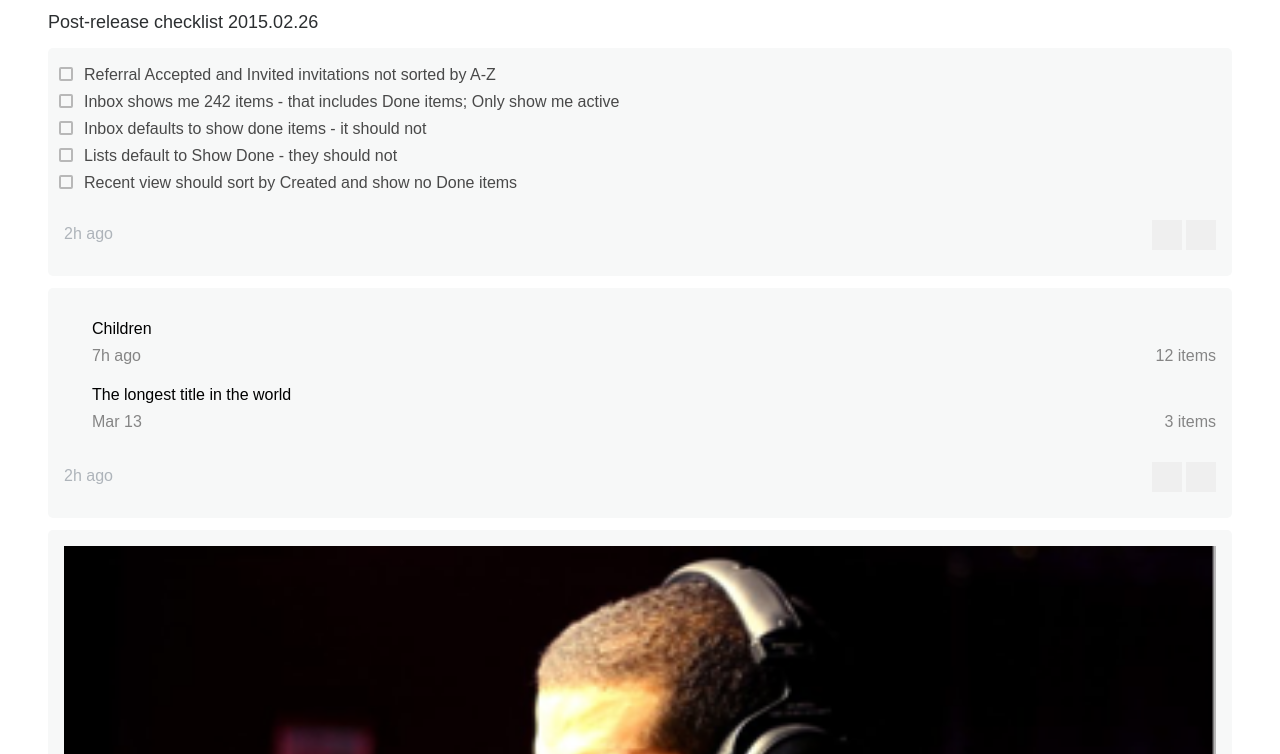
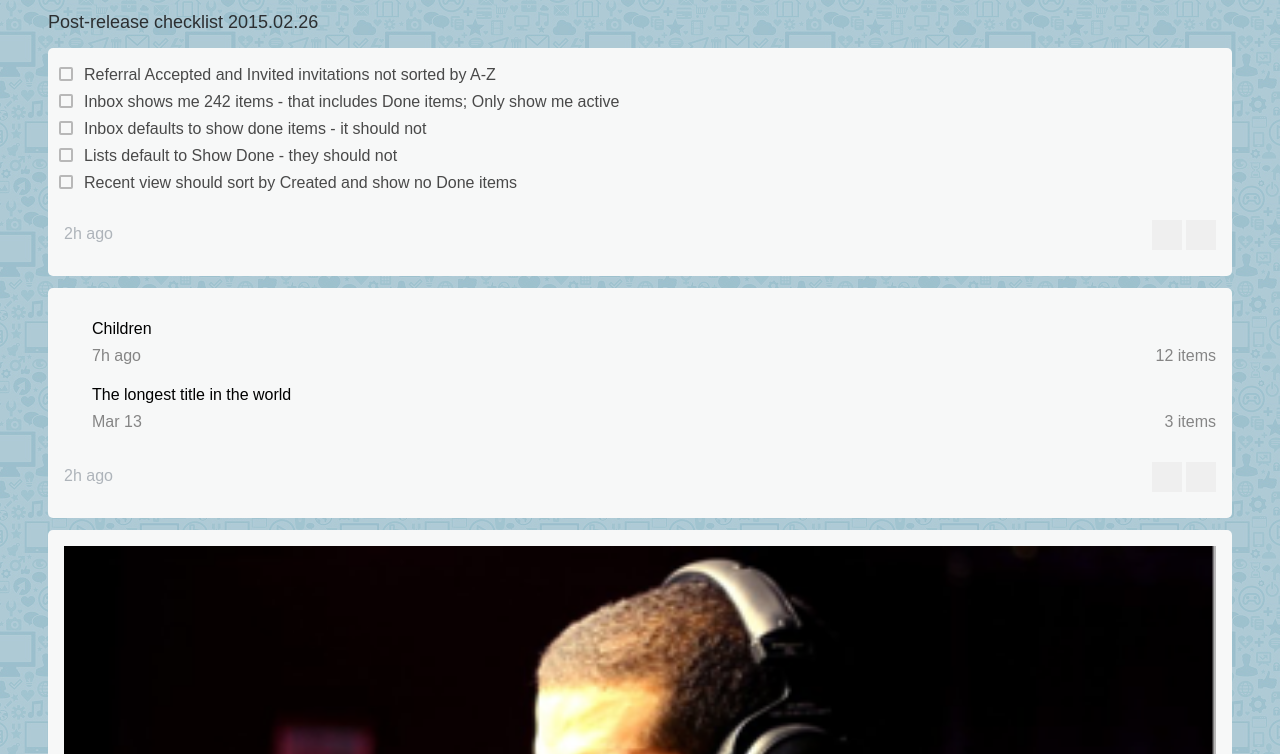
Before and after one commit to iron-cherep/sketch2html__4xxi, a website: page index.html in a window 1280 px wide. Shown: the part 198-952 px from the top of the page. Drawn offline with nearby package versions, Linux system fonts and the light colour scheme; files that its build step writes are made by us from their sources; files whose address does not match are found by name.

Commit message:
нарезал и добавил фон

```diff
--- a/postcss/global.css
+++ b/postcss/global.css
@@ -20,4 +20,7 @@ html {
 
 body {
   background-color: $body-background;
+  background-image: url(../img/pat.png);
+  background-repeat: repeat;
+  background-position: 0px 40px;
 }
```
Also changed, not shown: img/pat.jpg (added), img/pat.png (added).
